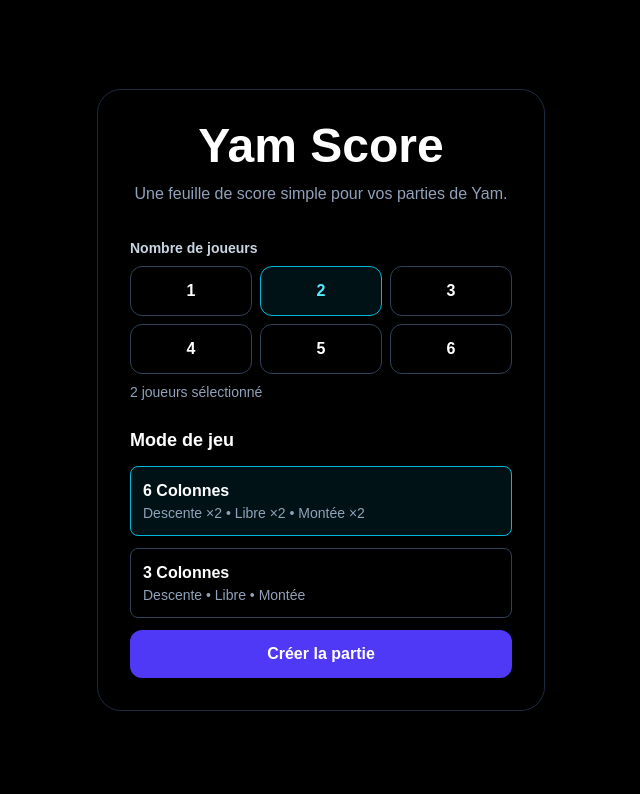
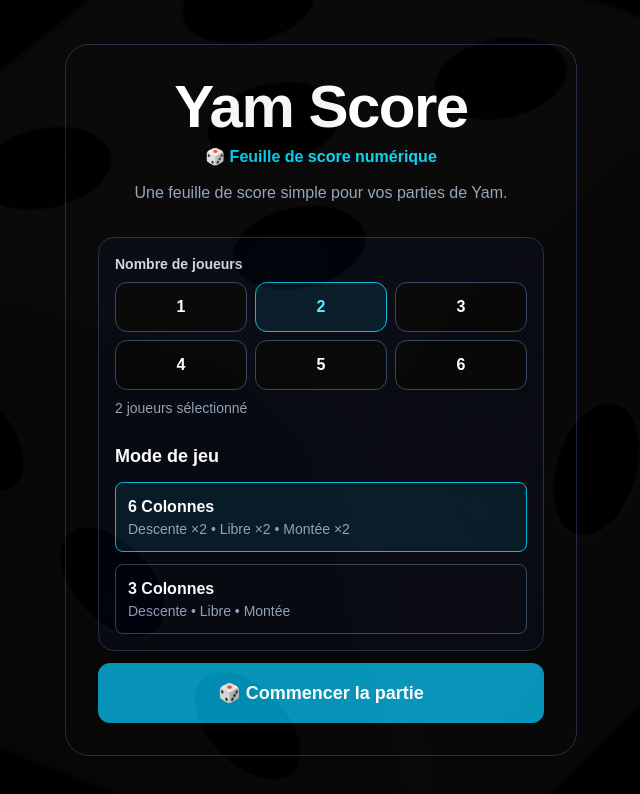
Before and after one commit to TomyGoody/yam-score, a Next.js app: page / in a window 1280 px wide. Shown: the top 794 px of the page, without its empty margins (319-959 px from the left). Built offline with nearby package versions, Linux system fonts and the light colour scheme.

Commit message:
ux improvements

```diff
--- a/app/page.tsx
+++ b/app/page.tsx
@@ -3,7 +3,7 @@
 import { useEffect, useRef, useState } from "react";
 import { columns, rows, YamRow } from "./lib/yamRules";
 import { Pencil } from "lucide-react";
-
+import Image from "next/image";
 type ScoreValue = number | "X" | null;
 
 type Player = {
@@ -63,7 +63,9 @@ const [editingName, setEditingName] = useState("");
   const [selectedCell, setSelectedCell] = useState<SelectedCell | null>(null);
   const [lastScoreAnimation, setLastScoreAnimation] = useState<{
   playerId: string;
-  value: number;
+  columnId: string;
+  rowId: string;
+  value: number | "X";
 } | null>(null);
   const [scoreInput, setScoreInput] = useState("");
   const [pendingCell, setPendingCell] = useState<SelectedCell | null>(null);
@@ -307,17 +309,16 @@ function confirmQuitGame() {
         },
       },
     }));
-if (typeof value === "number") {
 setLastScoreAnimation({
   playerId,
+  columnId,
+  rowId,
   value,
-
 });
 
 setTimeout(() => {
   setLastScoreAnimation(null);
 }, 800);
-}
     closeModal();
   }
 
@@ -488,7 +489,15 @@ resumeGame={resumeGame}
 />
       ) : (
         <section className="relative flex h-full flex-col overflow-hidden">
-
+  <div className="pointer-events-none absolute inset-0 flex items-center justify-center overflow-hidden opacity-[0.04]">
+  <Image
+    src="/favicon.png"
+    alt=""
+    width={1000}
+    height={1000}
+    className="select-none rotate-[-12deg]"
+  />
+</div>
           <GameToolbar
             fitToScreen={fitToScreen}
             setFitToScreen={setFitToScreen}
@@ -689,15 +698,31 @@ setGameMode: (mode: "6cols" | "3cols") => void;
 resumeGame: () => void;
 }) {
   return (
-    <section className="flex h-full items-center justify-center px-4">
-      <div className="w-full max-w-md rounded-3xl border border-slate-800 bg-black p-8 shadow-2xl">
+    <section className="relative flex h-full items-center justify-center px-4 overflow-hidden">
+	<div className="pointer-events-none absolute inset-0 flex items-center justify-center overflow-hidden opacity-[0.04]">
+  <Image
+    src="/favicon.png"
+    alt=""
+    width={1000}
+    height={1000}
+    className="select-none rotate-[-12deg]"
+  />
+</div>
+      <div className="w-full max-w-lg rounded-3xl border border-slate-800 bg-black p-8 shadow-2xl">
+
         <div className="mb-8 text-center">
-          <h1 className="text-5xl font-black">Yam Score</h1>
+
+          <h1 className="text-6xl font-black tracking-tight">
+  Yam Score
+</h1>
+<div className="mt-2 text-cyan-400 font-black">
+  🎲 Feuille de score numérique
+</div>
           <p className="mt-3 text-slate-400">
             Une feuille de score simple pour vos parties de Yam.
           </p>
         </div>
-
+<div className="mt-6 rounded-2xl border border-slate-800 bg-slate-950/50 p-4">
         <label className="block text-sm font-bold text-slate-300">
           Nombre de joueurs
         </label>
@@ -718,6 +743,7 @@ resumeGame: () => void;
       {count}
     </button>
   ))}
+
 </div>
 <p className="mt-2 text-sm text-slate-400">
   {playerCount} joueur{playerCount > 1 ? "s" : ""} sélectionné
@@ -726,7 +752,7 @@ resumeGame: () => void;
   <label className="mb-3 block text-lg font-bold">
     Mode de jeu
   </label>
-
+</div>
   <div className="space-y-3">
     <button
       onClick={() => setGameMode("6cols")}
@@ -768,14 +794,14 @@ resumeGame: () => void;
     onClick={resumeGame}
     className="
 mt-4
-      mb-1
 w-full
 rounded-xl
-      bg-emerald-600
+bg-cyan-600
 px-4
-      py-3
+py-4
+text-lg
 font-black
-      hover:bg-emerald-500
+hover:bg-cyan-500
 "
   >
     Reprendre la partie
@@ -783,9 +809,20 @@ resumeGame: () => void;
 )}
         <button
           onClick={startGame}
-          className="mt-3 w-full rounded-xl bg-indigo-600 px-4 py-3 font-black hover:bg-indigo-500"
-        >
-          Créer la partie
+          className="
+mt-3
+w-full
+rounded-xl
+bg-cyan-600
+px-4
+py-4
+text-lg
+font-black
+hover:bg-cyan-500
+transition-colors
+"
+        >
+          🎲 Commencer la partie
         </button>
       </div>
     </section>
@@ -980,7 +1017,9 @@ setEditingPlayerId: (value: string | null) => void;
 activeColumns: typeof columns;
 lastScoreAnimation: {
   playerId: string;
-  value: number;
+  columnId: string;
+  rowId: string;
+  value: number | "X";
 } | null;
 }) {
   const bottomRows = rows.slice(6);
@@ -1049,7 +1088,9 @@ const color =
   </div>
   {lastScoreAnimation?.playerId === player.id && (
   <div className={`pointer-events-none absolute left-1/2 top-12 -translate-x-1/2 text-lg font-black animate-score-pop ${color.text}`}>
-    +{lastScoreAnimation.value}
+    {lastScoreAnimation.value === "X"
+  ? "✕"
+  : `+${lastScoreAnimation.value}`}
   </div>
 )}
   <div className="h-5 mt-1">
@@ -1092,6 +1133,7 @@ const color =
                   columnId={column.id}
                   rowId={row.id}
                   rowIndex={rowIndex}
+				  lastScoreAnimation={lastScoreAnimation}
                   section="top"
                   value={getScore(player.id, column.id, row.id)}
                   playable={isCellPlayable(player.id, column.id, row.id)}
@@ -1147,6 +1189,7 @@ const color =
               isCellPlayable={isCellPlayable}
               onSelectCell={onSelectCell}
 			  activeColumns={activeColumns}
+			  lastScoreAnimation={lastScoreAnimation}
             />
           ))}
 
@@ -1179,6 +1222,7 @@ function FragmentRow({
   isCellPlayable,
   onSelectCell,
   activeColumns,
+  lastScoreAnimation,
 }: {
   row: { id: YamRow; label: string };
   rowIndex: number;
@@ -1193,6 +1237,12 @@ function FragmentRow({
     columnId: string,
     rowId: YamRow
   ) => boolean;
+  lastScoreAnimation: {
+  playerId: string;
+  columnId: string;
+  rowId: string;
+  value: number | "X";
+} | null;
   onSelectCell: (cell: SelectedCell) => void;
   activeColumns: typeof columns;
 }) {
@@ -1215,6 +1265,7 @@ function FragmentRow({
             rowId={row.id}
             rowIndex={rowIndex}
             section="bottom"
+			lastScoreAnimation={lastScoreAnimation}
             value={getScore(player.id, column.id, row.id)}
             playable={isCellPlayable(player.id, column.id, row.id)}
             onSelectCell={onSelectCell}
@@ -1247,6 +1298,7 @@ function ScoreCell({
   playable,
   onSelectCell,
   blockStart,
+  lastScoreAnimation,
 }: {
   playerId: string;
   columnId: string;
@@ -1257,10 +1309,19 @@ function ScoreCell({
   playable: boolean;
   onSelectCell: (cell: SelectedCell) => void;
   blockStart: boolean;
+  lastScoreAnimation: {
+    playerId: string;
+    columnId: string;
+    rowId: string;
+    value: number | "X";
+  } | null;
 }) {
   const colorClass =
     section === "top" ? getTopColor(rowIndex) : getBottomColor(rowIndex);
-
+const isLastPlayed =
+  lastScoreAnimation?.playerId === playerId &&
+  lastScoreAnimation?.columnId === columnId &&
+  lastScoreAnimation?.rowId === rowId;
   return (
     <td
       onClick={() => {
@@ -1268,8 +1329,11 @@ function ScoreCell({
         onSelectCell({ playerId, columnId, rowId });
       }}
       className={[
-        "h-6 w-10 border border-slate-950 text-sm font-black transition-all",
+        "h-6 w-10 border border-slate-950 text-sm font-black transition-all duration-200",
 		blockStart ? "border-l-4 border-l-black" : "",
+		isLastPlayed
+  ? "relative z-10 scale-110 ring-4 ring-yellow-300 shadow-lg shadow-yellow-300/60"
+  : "",
         colorClass,
         playable
           ? "cursor-pointer text-slate-950 hover:brightness-110"
@@ -1350,6 +1414,20 @@ function ScoreModal({
     selectedCell.rowId === "plus" || selectedCell.rowId === "minus";
 const [errorMessage, setErrorMessage] = useState("");
   const modalOptions: Array<number | "X"> = [...scoreOptions, "X"];
+  const currentColumn = columns.find(
+  (column) => column.id === selectedCell.columnId
+);
+
+const currentRow = rows.find(
+  (row) => row.id === selectedCell.rowId
+);
+
+const columnLabel =
+  currentColumn?.type === "down"
+    ? "Descente"
+    : currentColumn?.type === "free"
+    ? "Libre"
+    : "Montée";
 function validateManualScore() {
   const value = Number(scoreInput);
 
@@ -1370,7 +1448,19 @@ function validateManualScore() {
           isPlusMinus ? "w-[520px]" : "w-96",
         ].join(" ")}
       >
-        <h3 className="mb-4 text-xl font-black">Entrer un score</h3>
+        <div className="mb-5 text-center">
+  <div className="text-xs font-black uppercase tracking-wider text-slate-400">
+    {columnLabel}
+  </div>
+
+  <h3 className="mt-1 text-2xl font-black text-white">
+    {currentRow?.label}
+  </h3>
+
+  <div className="mt-1 text-sm font-bold text-slate-500">
+    Entrer un score
+  </div>
+</div>
 
         {modalOptions.length > 0 && (
           <div
```
Also changed, not shown: public/favicon.png (added). Lines whose indentation alone changed are shown as unchanged.
